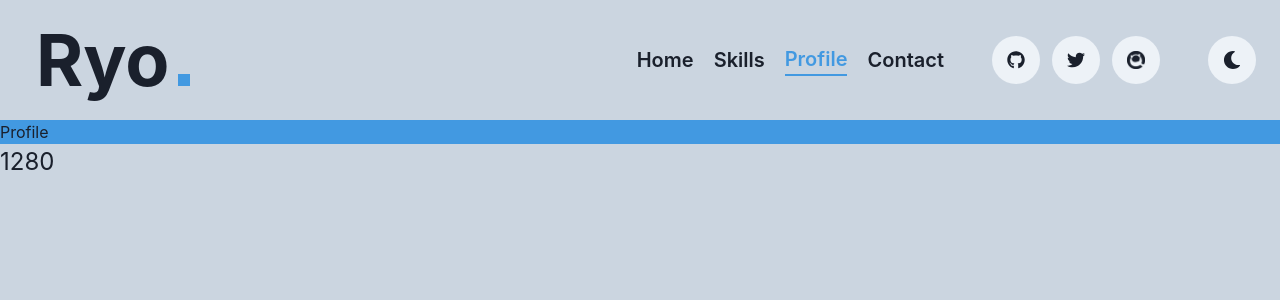
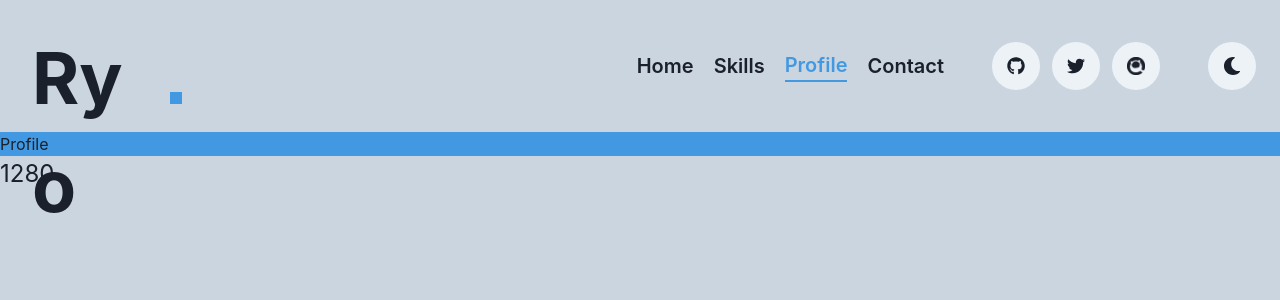
Before and after one commit to ryoww/PortFolio_, a React (Vite) app: page /profile in a window 1280 px wide. Shown: the top 300 px of the page. Built offline with nearby package versions, Linux system fonts and the light colour scheme.

Commit message:
separate Header

```diff
--- a/src/components/Header.tsx
+++ b/src/components/Header.tsx
@@ -1,153 +1,44 @@
-import {
-    Heading,
-    HStack,
-    Spacer,
-    useColorMode,
-    Image,
-    Box,
-    Text,
-    Link as ChakraLink,
-} from "@chakra-ui/react";
-import { FaSun, FaMoon, FaGithub, FaTwitter } from "react-icons/fa";
-import HeaderIcon, { HeaderIconProps } from "./HeaderIcon";
-import { Outlet, useLocation, Link as RouterLink } from "react-router-dom";
+import { HStack, Spacer, useColorMode, Box, Text } from "@chakra-ui/react";
+import { Outlet, Link as RouterLink } from "react-router-dom";
+
+// my components
 import { getColors } from "../constants/Color";
-
 import useWidth from "../hooks/useWidth";
+import HeaderPC from "./HeaderPC";
 
 const Header = () => {
-    const { colorMode, toggleColorMode } = useColorMode();
-
-    const location = useLocation();
-
-    const pathname = location.pathname;
+    const { colorMode } = useColorMode();
 
     const Colors = getColors(colorMode);
 
     const width = useWidth();
 
-    const buttonInfos: HeaderIconProps[] = [
-        {
-            ariaLabel: "GitHub Icon",
-            icon: <FaGithub />,
-            onClick: () => window.open("https://github.com/ryoww", "_blank"),
-            pr: 1,
-        },
-        {
-            ariaLabel: "Twitter Icon",
-            icon: <FaTwitter />,
-            onClick: () => window.open("https://x.com/5th_ww", "_blank"),
-            pr: 1,
-        },
-        {
-            ariaLabel: "Qiita Icon",
-            icon:
-                colorMode === "light" ? (
-                    <Image
-                        src="/src/assets/qiita_black.png"
-                        alt="Qiita"
-                        boxSize="18px"
-                    />
-                ) : (
-                    <Image
-                        src="/src/assets/qiita_white.png"
-                        alt="Qiita"
-                        boxSize="18px"
-                    />
-                ),
-            onClick: () => window.open("https://qiita.com/ryo-ww", "_blank"),
-            pr: 10,
-        },
-        {
-            ariaLabel: "Toggle Color Mode",
-            icon: colorMode === "light" ? <FaMoon /> : <FaSun />,
-            onClick: toggleColorMode,
-            pr: 0,
-        },
-    ];
-
-    const linkInfos = [
-        {
-            to: "/",
-            linkName: "Home",
-        },
-        {
-            to: "/skills",
-            linkName: "Skills",
-        },
-        {
-            to: "/profile",
-            linkName: "Profile",
-        },
-        {
-            to: "/contact",
-            linkName: "Contact",
-        },
-    ];
-
     return (
         <>
-            <HStack w={"100%"} p={6}>
-                <HStack gap={2} alignItems={"baseline"}>
-                    <Heading
-                        pl={3}
+            <HStack w={"100%"} p={{ base: 1, md: 6 }} pl={{ base: 1, md: 8 }}>
+                <HStack gap={2} alignItems={"baseline"} w={"150px"} h={"84"}>
+                    <Text
                         size={"4xl"}
+                        fontSize={"7xl"}
                         fontWeight={"bold"}
                         color={Colors.logoLink}
                         as={RouterLink}
                         to={"/"}
+                        w={"130px"}
+                        h={"70px"}
+                        // bg={"red.400"}
                     >
                         Ryo
-                    </Heading>
+                    </Text>
 
                     <Box bg={Colors.accent} boxSize={3} />
                 </HStack>
 
                 <Spacer />
 
-                {/* <Text>{pathname}</Text> */}
+                {/* <HeaderPC /> */}
 
-                <HStack gap={5} pr={10}>
-                    {linkInfos.map((linkinfo, index) => (
-                        <ChakraLink
-                            as={RouterLink}
-                            to={linkinfo.to}
-                            key={index}
-                            sx={{
-                                color:
-                                    linkinfo.to === pathname
-                                        ? Colors.accent
-                                        : undefined,
-                                borderBottom:
-                                    linkinfo.to === pathname
-                                        ? "2px solid"
-                                        : "none",
-                                borderColor:
-                                    linkinfo.to === pathname
-                                        ? Colors.accent
-                                        : "transparent",
-                                transition: "all 0.3s ease",
-                                _hover: {
-                                    color: Colors.accent,
-                                },
-                            }}
-                        >
-                            <Text fontSize={"xl"} fontWeight={"semibold"}>
-                                {linkinfo.linkName}
-                            </Text>
-                        </ChakraLink>
-                    ))}
-                </HStack>
-
-                {buttonInfos.map((buttonInfo, index) => (
-                    <HeaderIcon
-                        key={index}
-                        ariaLabel={buttonInfo.ariaLabel}
-                        icon={buttonInfo.icon}
-                        onClick={buttonInfo.onClick}
-                        pr={buttonInfo.pr}
-                    />
-                ))}
+                {width >= 850 ? <HeaderPC /> : undefined}
             </HStack>
 
             <Outlet />
--- /dev/null
+++ b/src/components/HeaderPC.tsx
@@ -0,0 +1,127 @@
+import {
+    HStack,
+    useColorMode,
+    Link as ChakraLink,
+    Text,
+    Image,
+} from "@chakra-ui/react";
+import { FaSun, FaMoon, FaGithub, FaTwitter } from "react-icons/fa";
+import { Link as RouterLink, useLocation } from "react-router-dom";
+
+import HeaderIcon, { HeaderIconProps } from "./HeaderIcon";
+import { getColors } from "../constants/Color";
+
+const HeaderPC = () => {
+    const { colorMode, toggleColorMode } = useColorMode();
+
+    const Colors = getColors(colorMode);
+
+    const location = useLocation();
+
+    const pathname = location.pathname;
+
+    const buttonInfos: HeaderIconProps[] = [
+        {
+            ariaLabel: "GitHub Icon",
+            icon: <FaGithub />,
+            onClick: () => window.open("https://github.com/ryoww", "_blank"),
+            pr: 1,
+        },
+        {
+            ariaLabel: "Twitter Icon",
+            icon: <FaTwitter />,
+            onClick: () => window.open("https://x.com/5th_ww", "_blank"),
+            pr: 1,
+        },
+        {
+            ariaLabel: "Qiita Icon",
+            icon:
+                colorMode === "light" ? (
+                    <Image
+                        src="/src/assets/qiita_black.png"
+                        alt="Qiita"
+                        boxSize="18px"
+                    />
+                ) : (
+                    <Image
+                        src="/src/assets/qiita_white.png"
+                        alt="Qiita"
+                        boxSize="18px"
+                    />
+                ),
+            onClick: () => window.open("https://qiita.com/ryo-ww", "_blank"),
+            pr: 10,
+        },
+        {
+            ariaLabel: "Toggle Color Mode",
+            icon: colorMode === "light" ? <FaMoon /> : <FaSun />,
+            onClick: toggleColorMode,
+            pr: 0,
+        },
+    ];
+
+    const linkInfos = [
+        {
+            to: "/",
+            linkName: "Home",
+        },
+        {
+            to: "/skills",
+            linkName: "Skills",
+        },
+        {
+            to: "/profile",
+            linkName: "Profile",
+        },
+        {
+            to: "/contact",
+            linkName: "Contact",
+        },
+    ];
+
+    return (
+        <>
+            <HStack gap={5} pr={10}>
+                {linkInfos.map((linkinfo, index) => (
+                    <ChakraLink
+                        as={RouterLink}
+                        to={linkinfo.to}
+                        key={index}
+                        sx={{
+                            color:
+                                linkinfo.to === pathname
+                                    ? Colors.accent
+                                    : undefined,
+                            borderBottom:
+                                linkinfo.to === pathname ? "2px solid" : "none",
+                            borderColor:
+                                linkinfo.to === pathname
+                                    ? Colors.accent
+                                    : "transparent",
+                            transition: "all 0.3s ease",
+                            _hover: {
+                                color: Colors.accent,
+                            },
+                        }}
+                    >
+                        <Text fontSize={"xl"} fontWeight={"semibold"}>
+                            {linkinfo.linkName}
+                        </Text>
+                    </ChakraLink>
+                ))}
+            </HStack>
+
+            {buttonInfos.map((buttonInfo, index) => (
+                <HeaderIcon
+                    key={index}
+                    ariaLabel={buttonInfo.ariaLabel}
+                    icon={buttonInfo.icon}
+                    onClick={buttonInfo.onClick}
+                    pr={buttonInfo.pr}
+                />
+            ))}
+        </>
+    );
+};
+
+export default HeaderPC;
```
